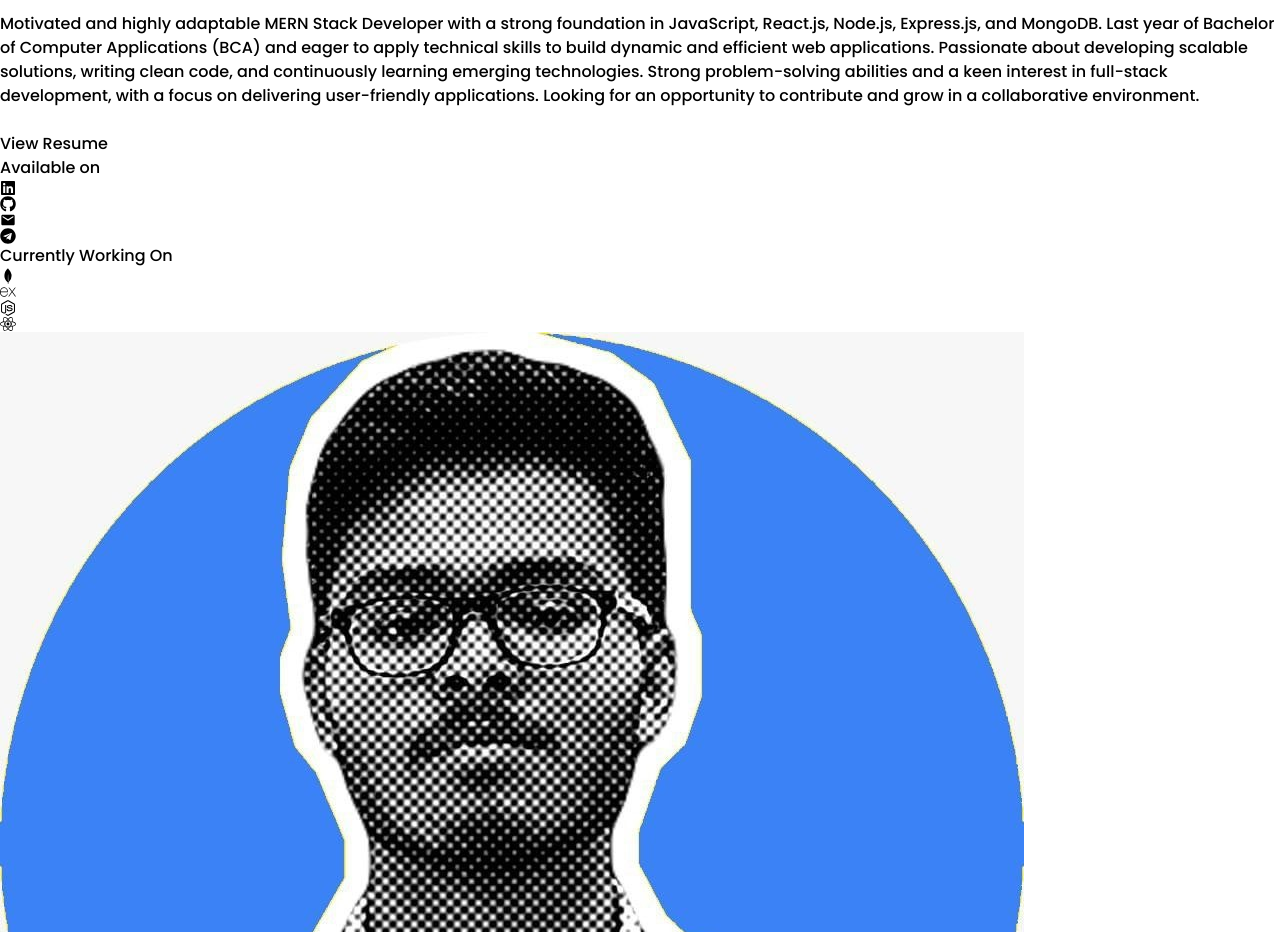
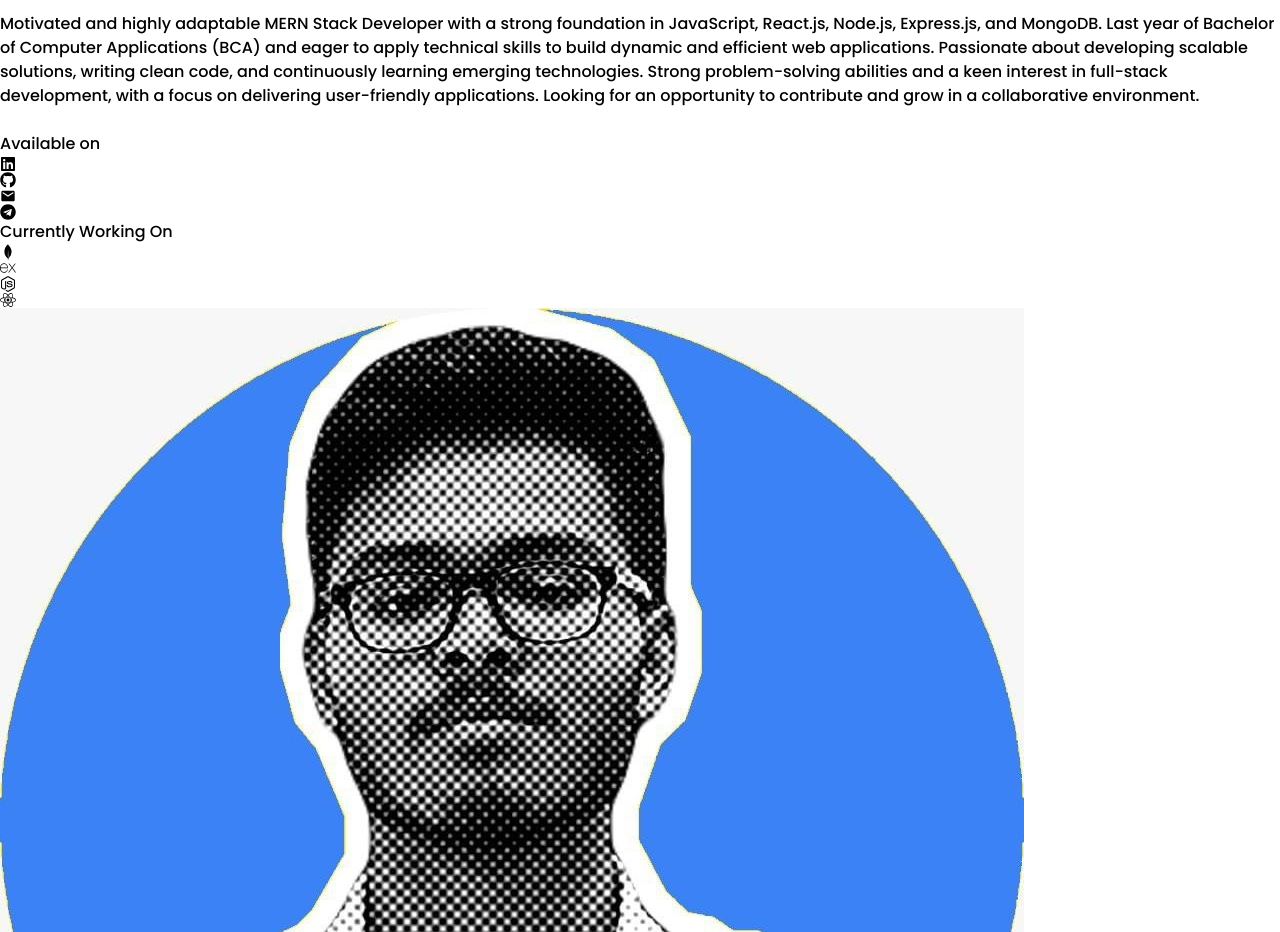
Before and after one commit to amit-rawat09/portfolio., a React (Vite) app: page / in a window 1280 px wide. Shown: the part 1300-2232 px from the top of the page. Built offline with nearby package versions, Linux system fonts and the light colour scheme.

Commit message:
Update Home.jsx

```diff
--- a/src/components/Home.jsx
+++ b/src/components/Home.jsx
@@ -37,9 +37,6 @@ function Home() {
               interest in full-stack development, with a focus on delivering user-friendly applications. Looking for an
               opportunity to contribute and grow in a collaborative environment.</p>
             <br />
-            <div className="">
-              <button className='bg-blue-400 hover:bg-blue-500 duration-150'><a href="">View Resume</a></button>
-            </div>
             {/* social media items */}
             <div className="flex justify-between md:flex-row flex-col items-center gap-6">
               <div className="flex flex-col gap-2">
```
